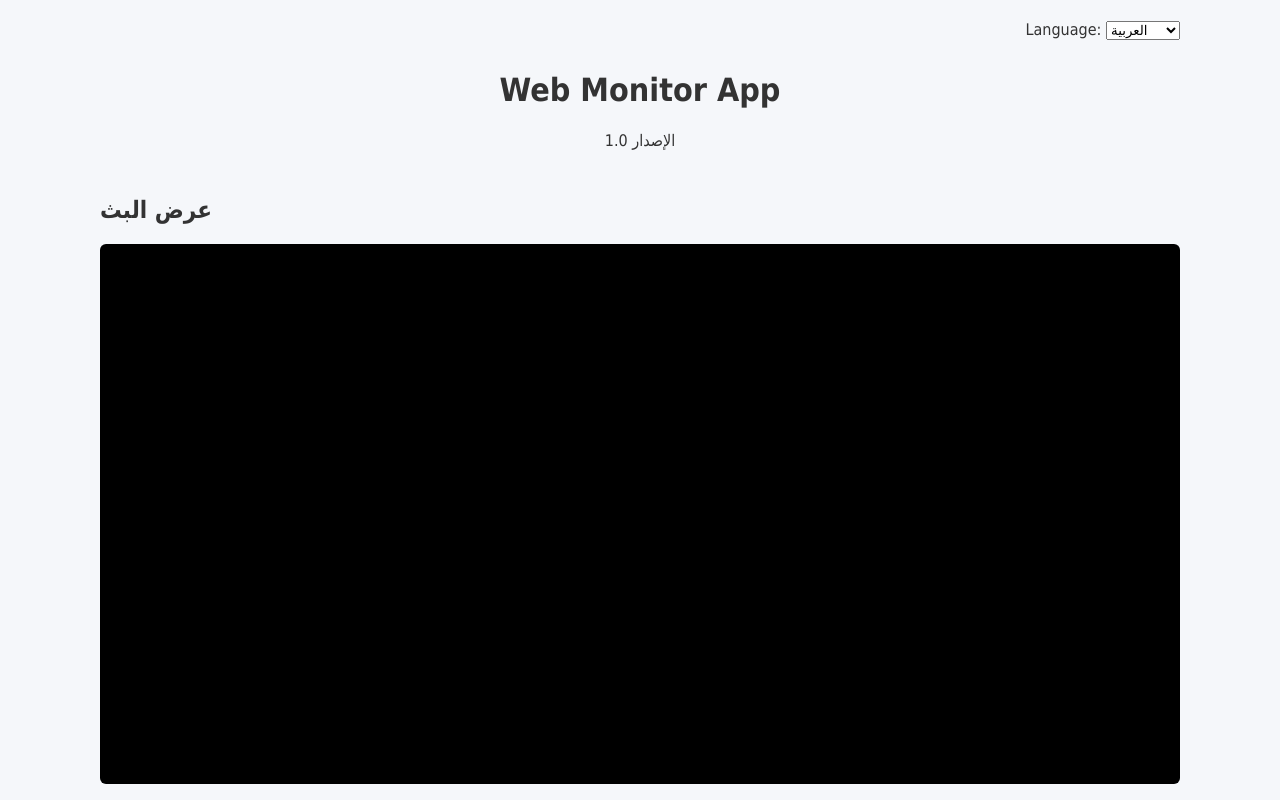
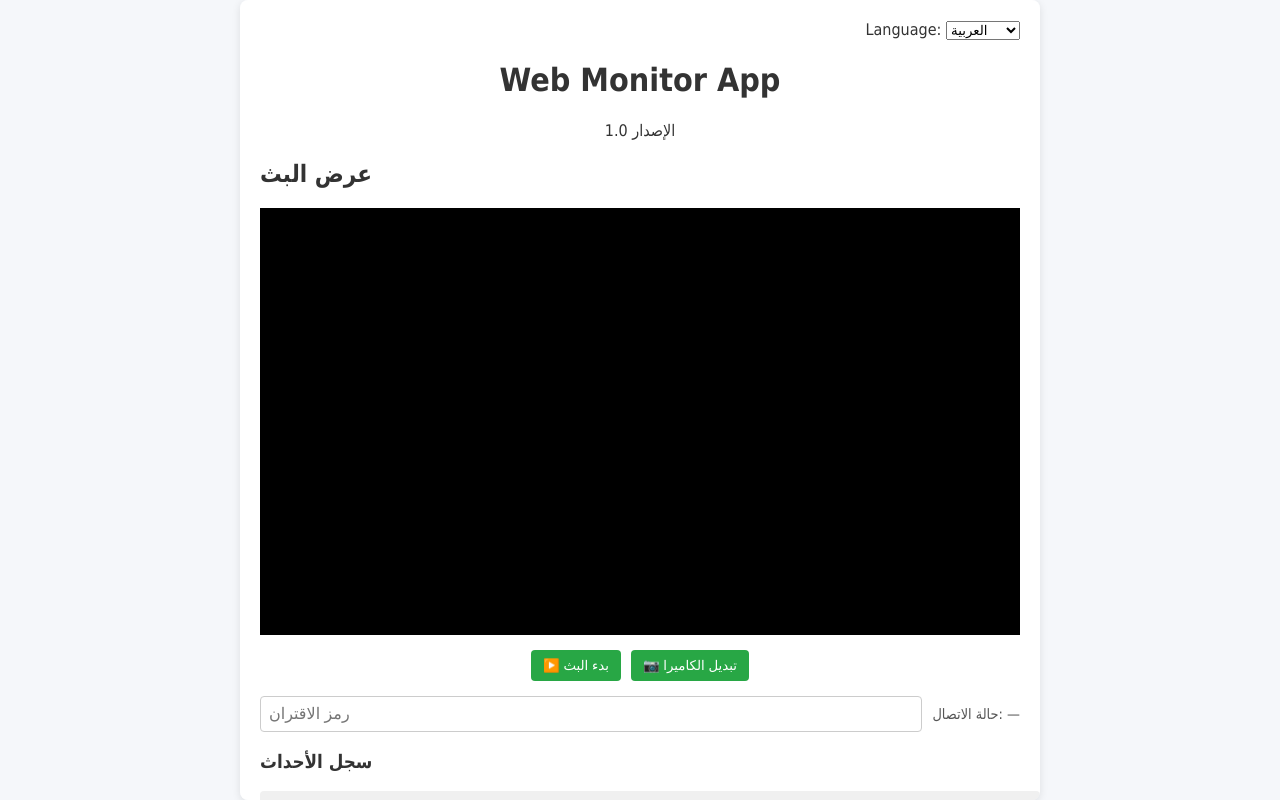
Before and after one commit to lione213/web-monitor-app, a website: page public/index.html in a window 1280 px wide. Both pictures are taken after a click on the button "وضع البث". Drawn offline with nearby package versions, Linux system fonts and the light colour scheme; no server answers.

Commit message:
Update style.css

```diff
--- a/public/style.css
+++ b/public/style.css
@@ -1,85 +1,76 @@
-/* إعادة تعريف التخطيط بثلاثة أعمدة */
+/* إزالة grid والإعلانات جانبية */
+/* جعل التطبيق عموديًا ويتناسب مع الشاشة */
 body {
   margin: 0;
   font-family: Tahoma, Arial, sans-serif;
   background: #f5f7fa;
   color: #333;
-
-  display: grid;
-  grid-template-columns: 80px 1fr 80px;
-  grid-template-rows: auto 1fr auto;
+  display: flex;
+  justify-content: center;
+  align-items: flex-start;
   height: 100vh;
+  overflow: hidden;
 }
 
-/* جانبيات الإعلانات */
-.ad-left {
-  grid-column: 1;
-  grid-row: 1 / span 3;
-  background: #ddd;
-  writing-mode: vertical-rl;
-  text-orientation: mixed;
-  text-align: center;
-  padding: 10px;
-  font-size: 0.9rem;
-  color: #555;
-}
-.ad-right {
-  grid-column: 3;
-  grid-row: 1 / span 3;
-  background: #ddd;
-  writing-mode: vertical-rl;
-  text-orientation: mixed;
-  text-align: center;
-  padding: 10px;
-  font-size: 0.9rem;
-  color: #555;
+.app-container {
+  width: 100%;
+  max-width: 800px;
+  height: 100%;
+  overflow-y: auto;
+  background: #fff;
+  border-radius: 8px;
+  box-shadow: 0 2px 8px rgba(0,0,0,0.1);
+  padding: 20px;
+  box-sizing: border-box;
 }
 
-/* الحاوية الرئيسية في الوسط */
-.app-container {
-  grid-column: 2;
-  grid-row: 1 / span 3;
-  display: flex;
-  flex-direction: column;
-  max-width: 100%;
-  padding: 20px;
-  overflow: auto;
+/* Responsive video wrapper */
+.video-wrapper {
+  position: relative;
+  width: 100%;
+  padding-top: 56.25%; /* 16:9 aspect ratio */
+  background: #000;
+  margin-bottom: 10px;
+}
+.video-wrapper video {
+  position: absolute;
+  top: 0;
+  left: 0;
+  width: 100%;
+  height: 100%;
+  object-fit: cover;
+  border-radius: 6px;
 }
 
-/* Header ولغة */
+/* بقية التنسيقات دون تغيير */
 header {
   text-align: center;
   margin-bottom: 10px;
 }
 .lang-select {
-  align-self: flex-end;
+  text-align: right;
   margin-bottom: 10px;
 }
+.role-btn {
+  padding: 10px 20px;
+  margin: 5px;
+  font-size: 1rem;
+  background: #007bff;
+  color: #fff;
+  border: none;
+  border-radius: 6px;
+  cursor: pointer;
+}
+.role-btn:hover { background: #0056b3; }
+.hidden { display: none !important; }
 
-/* أزرار الوضع */
-#role-selection {
-  text-align: center;
-  margin-bottom: 15px;
-}
-
-/* الفيديو */
-video {
-  width: 100%;
-  height: auto;
-  border-radius: 6px;
-  background: #000;
+.controls, .view-controls {
+  display: flex;
+  flex-wrap: wrap;
+  justify-content: center;
   margin-bottom: 10px;
 }
-
-/* التحكمات */
-.controls, .view-controls {
-  display: flex;
-  justify-content: center;
-  flex-wrap: wrap;
-  margin-bottom: 10px;
-}
-.controls button,
-.view-controls button {
+.controls button, .view-controls button {
   margin: 5px;
   padding: 8px 12px;
   border: none;
@@ -88,19 +79,16 @@ video {
   background: #28a745;
   color: #fff;
 }
-.controls button:hover,
-.view-controls button:hover {
+.controls button:hover, .view-controls button:hover {
   background: #218838;
 }
 
-/* مدخلات الرمز وحالة الاتصال */
 .pair-info, .pair-input {
   display: flex;
   align-items: center;
   margin-bottom: 10px;
 }
-.pair-info input,
-.pair-input input {
+.pair-info input, .pair-input input {
   flex: 1;
   padding: 8px;
   font-size: 1rem;
@@ -112,39 +100,15 @@ video {
   font-size: 0.9rem;
   color: #555;
 }
-
-/* سجلات الأحداث */
 #log-section, #view-log-section {
-  flex: 1;
   margin-top: 10px;
 }
-#log-section pre,
-#view-log-section pre {
+#log-section pre, #view-log-section pre {
   width: 100%;
-  height: 100%;
+  height: 150px;
   background: #f0f0f0;
   padding: 10px;
   overflow-y: auto;
   border-radius: 4px;
   font-size: 0.85rem;
 }
-
-/* أزرار الواجهة العامة */
-.role-btn {
-  padding: 10px 20px;
-  margin: 0 10px 10px;
-  font-size: 1rem;
-  background: #007bff;
-  color: #fff;
-  border: none;
-  border-radius: 6px;
-  cursor: pointer;
-}
-.role-btn:hover {
-  background: #0056b3;
-}
-
-/* إخفاء المكونات */
-.hidden {
-  display: none !important;
-}
```
